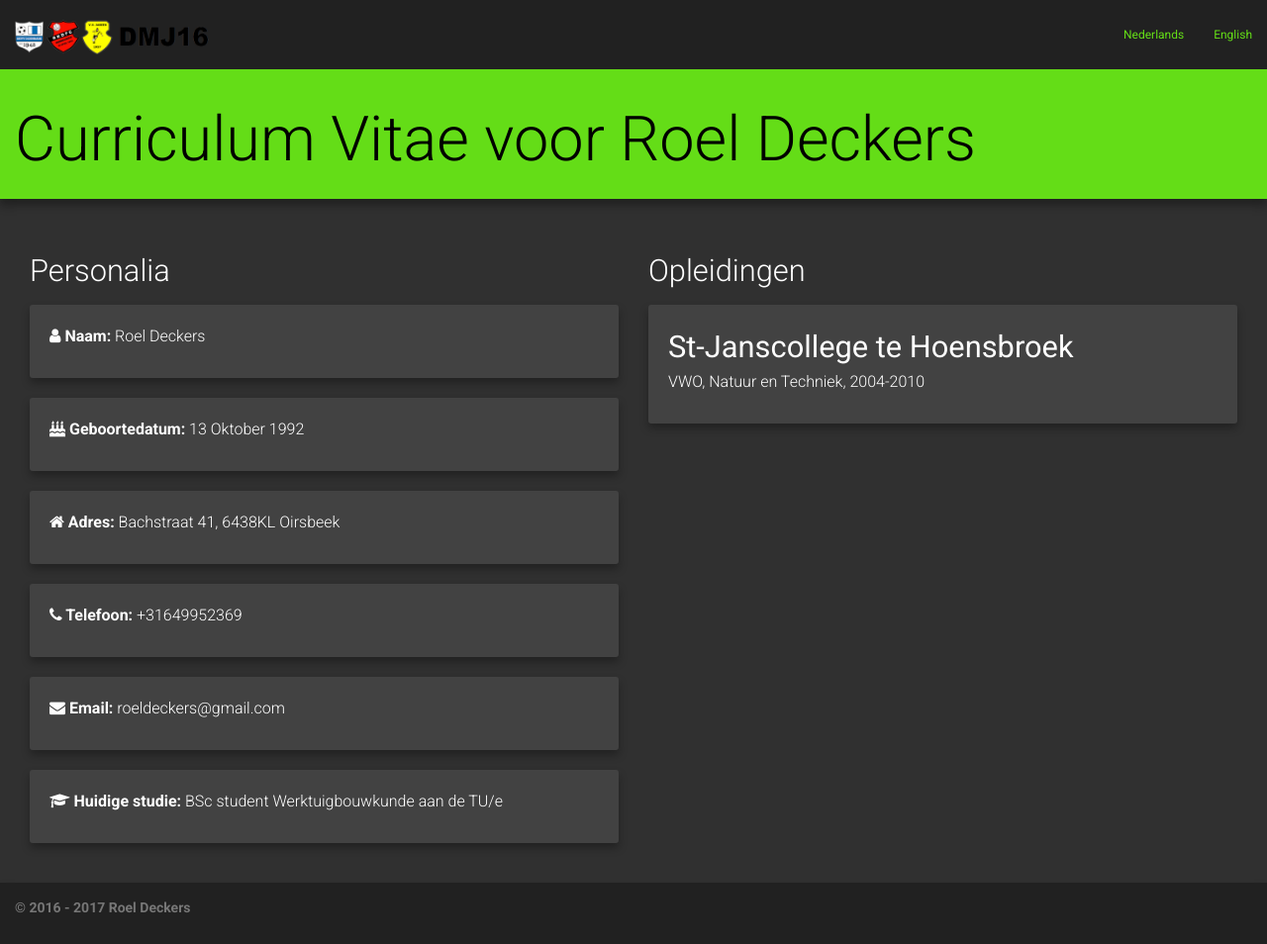
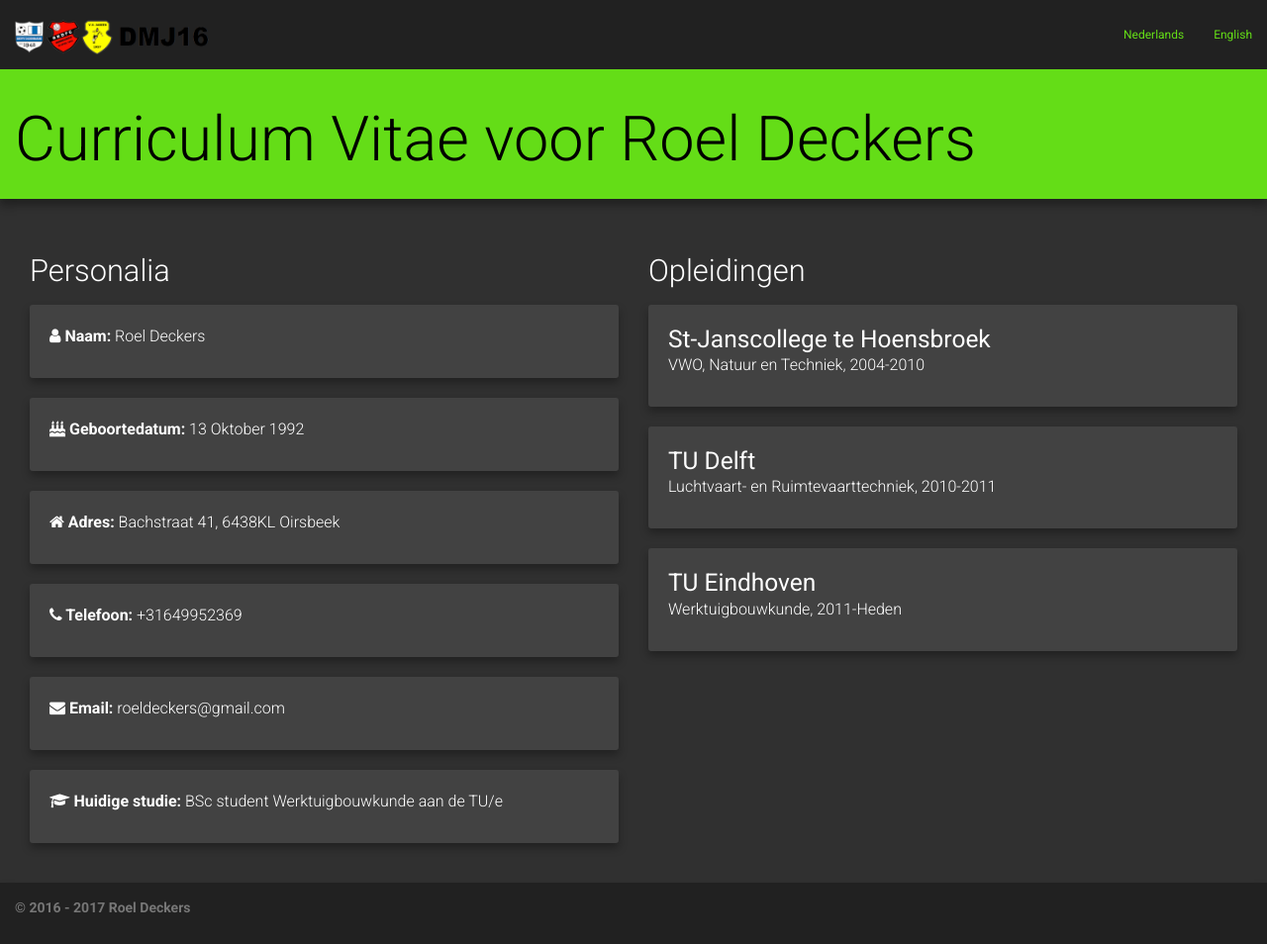
Before and after one commit to RoelD/CurriculumVitae, a Jekyll site: the page built from index.html, in a window 1280 px wide and 954 px high. Shown: the whole window at 99% size. Built offline with Jekyll 4.4.1, drawn with Linux system fonts in a browser that asks for light colours; nearby versions of some CDN libraries.

Commit message:
Voltooi opleidingen

```diff
--- a/index.html
+++ b/index.html
@@ -46,8 +46,20 @@ layout: default
 <h2>Opleidingen</h2>
   <div class="card">
     <div class="card-content-1">
-	  <h2 class="card-title">St-Janscollege te Hoensbroek</h2>
+	  <h3 class="card-title">St-Janscollege te Hoensbroek</h3>
 	  <p>VWO, Natuur en Techniek, 2004-2010</p>
+    </div>
+  </div>
+  <div class="card">
+    <div class="card-content-1">
+	  <h3 class="card-title">TU Delft</h3>
+	  <p>Luchtvaart- en Ruimtevaarttechniek, 2010-2011</p>
+    </div>
+  </div>
+  <div class="card">
+    <div class="card-content-1">
+	  <h3 class="card-title">TU Eindhoven</h3>
+	  <p>Werktuigbouwkunde, 2011-Heden</p>
     </div>
   </div>
 </div>
```
